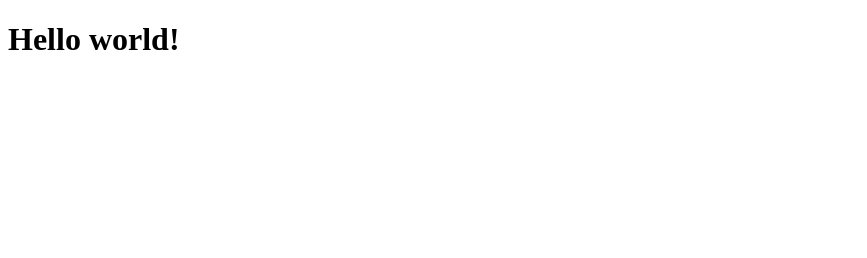
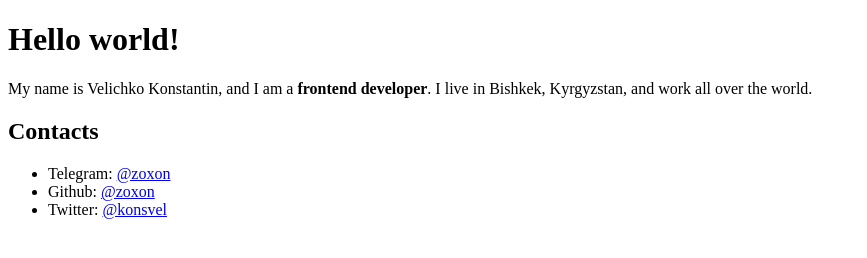
Before and after one commit to zoxon/personal-website, a plain HTML site: page index.html in a window 1280 px wide. Shown: the whole page, without its empty margins (0-867 px from the left). Drawn offline with Linux system fonts and the light colour scheme.

Commit message:
Base version

```diff
--- a/index.html
+++ b/index.html
@@ -1,11 +1,34 @@
 <!DOCTYPE html>
 <html lang="en">
-<head>
-  <meta charset="UTF-8">
-  <meta name="viewport" content="width=device-width, initial-scale=1.0">
-  <title>Personal Website :: zoxon.dev</title>
-</head>
-<body>
-  <h1>Hello world!</h1>
-</body>
+  <head>
+    <meta charset="UTF-8" />
+    <meta name="viewport" content="width=device-width, initial-scale=1.0" />
+    <title>Velichko Konstantin - Personal Website</title>
+  </head>
+  <body>
+    <h1>Hello world!</h1>
+    <p>My name is Velichko Konstantin, and I am a <strong>frontend developer</strong>. I live in Bishkek, Kyrgyzstan, and work all over the world.</p>
+
+    <h2>Contacts</h2>
+    <ul>
+      <li>
+        Telegram:
+        <a href="//t.me/zoxon" target="_blank" rel="nofollow noopener">
+          @zoxon
+        </a>
+      </li>
+      <li>
+        Github:
+        <a href="//github.com/zoxon" target="_blank" rel="nofollow noopener">
+          @zoxon
+        </a>
+      </li>
+      <li>
+        Twitter:
+        <a href="//twitter.com/konsvel" target="_blank" rel="nofollow noopener">
+          @konsvel
+        </a>
+      </li>
+    </ul>
+  </body>
 </html>
```
